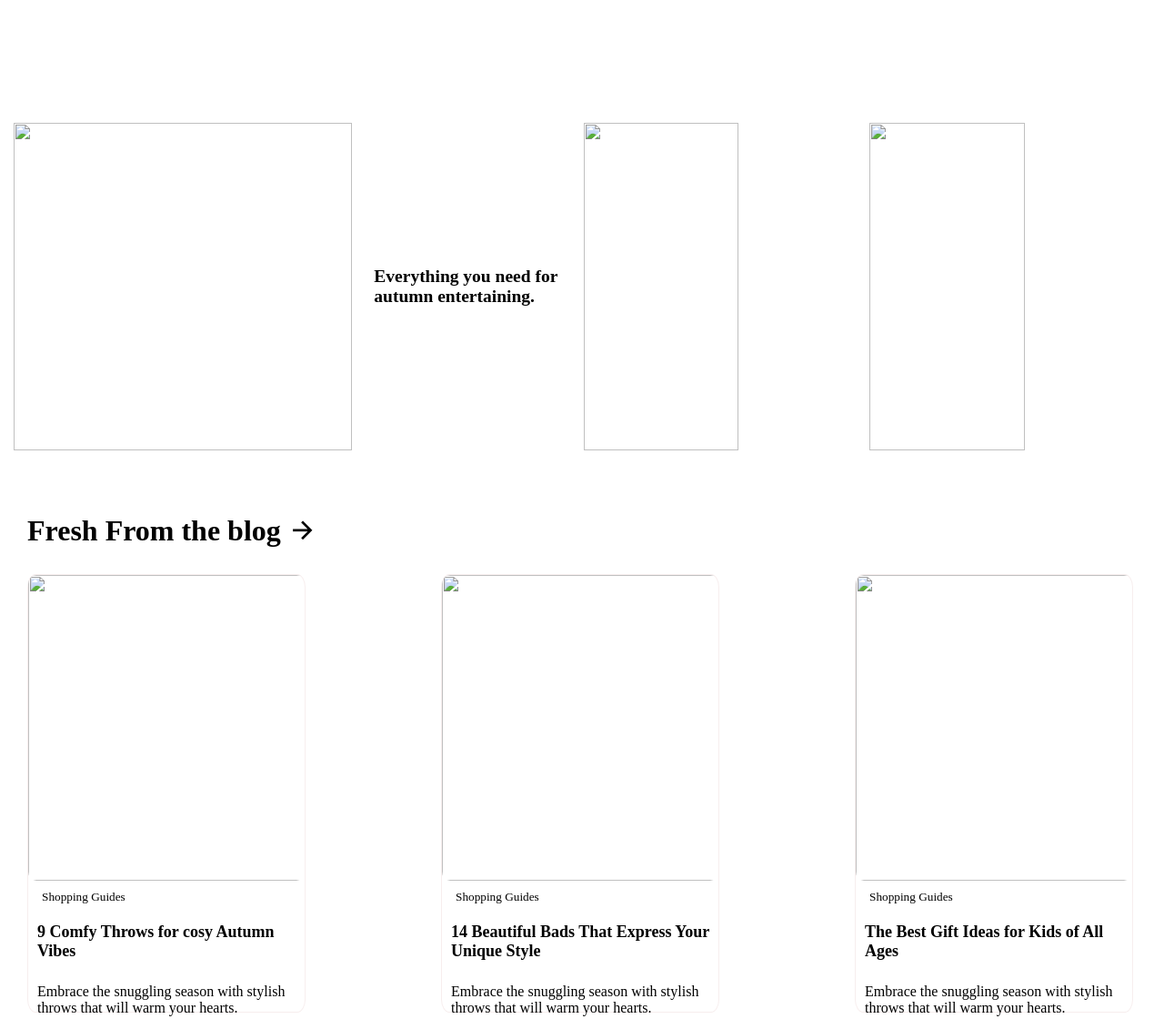
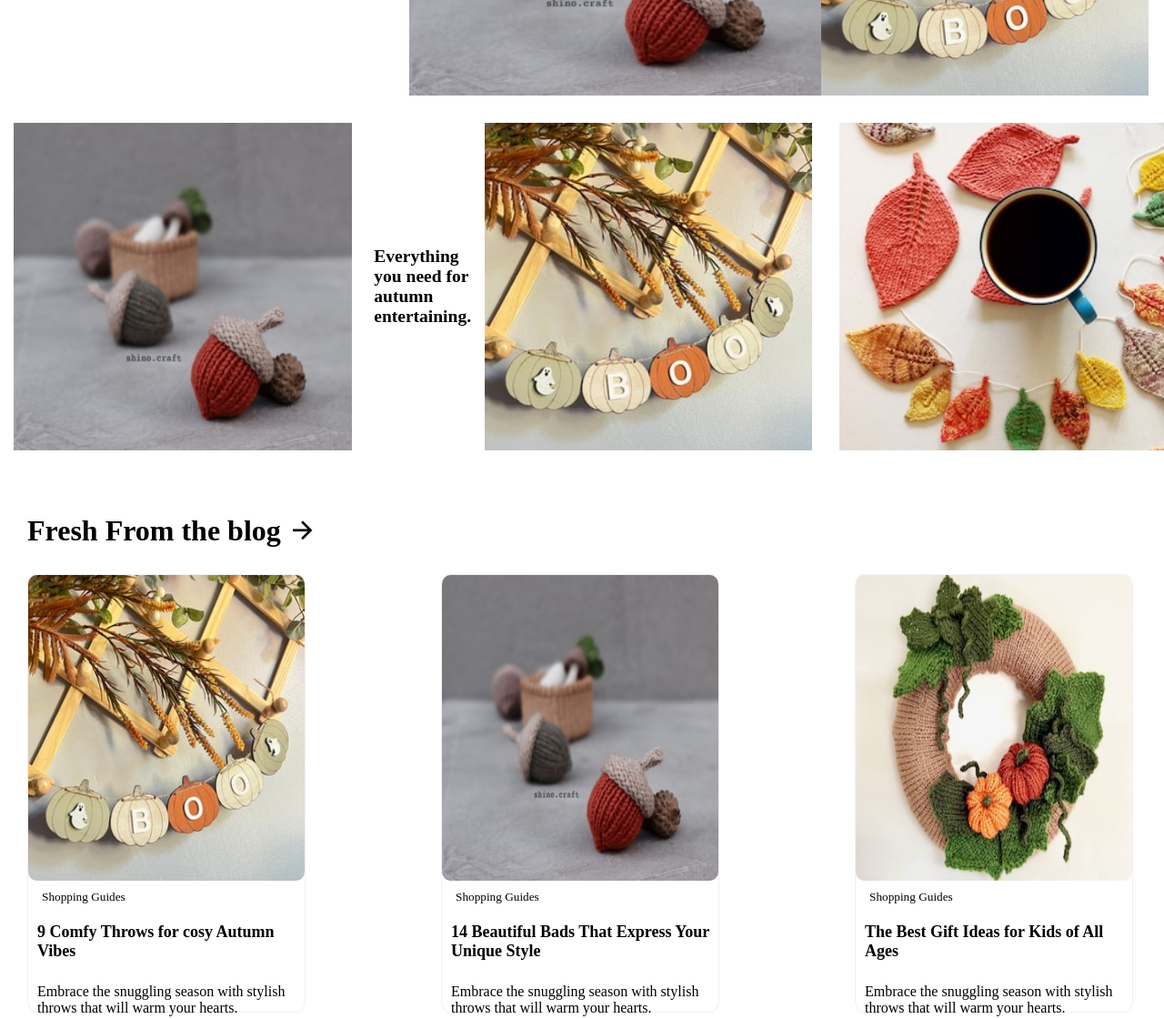
Before and after one commit to vthakare321/projectEtsy, a plain HTML site: page index.html in a window 1280 px wide. Shown: the part 1560-2680 px from the top of the page at 91% size. Drawn offline with nearby package versions, Linux system fonts and the light colour scheme.

Commit message:
Update index.html

```diff
--- a/index.html
+++ b/index.html
@@ -90,7 +90,7 @@
         </div>
         <div id="page2-right">
             <div id="page2-right-up">
-                <img src="/il_300x300.5337414309_9bil.jpg"
+                <img src="il_300x300.5337414309_9bil.jpg"
                     alt="">
                 <img src="il_340x270.2417273052_i78a.jpg"
                     alt="">
@@ -137,25 +137,25 @@
                 <h5>Shop ths unique finds :</h5>
             </div>
             <div id="page4-up-left">
-                <img src="/image/Etsy India - Shop for handmade_ vintage_ custom_ and unique gifts for everyone/il_340x270.2417273052_i78a.jpg"
+                <img src="il_340x270.2417273052_i78a.jpg"
                     alt="">
-                <img src="/image/Etsy India - Shop for handmade_ vintage_ custom_ and unique gifts for everyone/il_300x300.5337414309_9bil.jpg"
+                <img src="il_300x300.5337414309_9bil.jpg"
                     alt="">
                 <!-- <img src="/image/Etsy India - Shop for handmade_ vintage_ custom_ and unique gifts for everyone/il_340x270.4243184852_k7df.jpg" alt=""> -->
             </div>
         </div>
         <div id="page4-down">
             <div id="page4-down-right">
-                <img src="/image/Etsy India - Shop for handmade_ vintage_ custom_ and unique gifts for everyone/il_340x270.2417273052_i78a.jpg"
+                <img src="il_340x270.2417273052_i78a.jpg"
                     alt="">
             </div>
             <div id="page4-down-left">
                 <div id="page4-down-h2">
                     <h2>Everything you need for autumn entertaining.</h2>
                 </div>
-                <img src="/image/Etsy India - Shop for handmade_ vintage_ custom_ and unique gifts for everyone/il_300x300.5337414309_9bil.jpg"
+                <img src="il_300x300.5337414309_9bil.jpg"
                     alt="">
-                <img src="/image/Etsy India - Shop for handmade_ vintage_ custom_ and unique gifts for everyone/il_340x270.4243184852_k7df.jpg"
+                <img src="il_340x270.4243184852_k7df.jpg"
                     alt="">
 
             </div>
@@ -169,7 +169,7 @@
 
         <div class="card">
             <div class="card-img">
-                <img src="/image/Etsy India - Shop for handmade_ vintage_ custom_ and unique gifts for everyone/il_300x300.5337414309_9bil.jpg"
+                <img src="il_300x300.5337414309_9bil.jpg"
                     alt="">
             </div>
             <div class="card-content">
@@ -180,7 +180,7 @@
         </div>
         <div class="card">
             <div class="card-img">
-                <img src="/image/Etsy India - Shop for handmade_ vintage_ custom_ and unique gifts for everyone/il_340x270.2417273052_i78a.jpg"
+                <img src="il_340x270.2417273052_i78a.jpg"
                     alt="">
             </div>
             <div class="card-content">
@@ -192,7 +192,7 @@
 
         <div class="card">
             <div class="card-img">
-                <img src="/image/Etsy India - Shop for handmade_ vintage_ custom_ and unique gifts for everyone/il_340x270.5168393562_4nvn.jpg"
+                <img src="il_340x270.5168393562_4nvn.jpg"
                     alt="">
             </div>
             <div class="card-content">
@@ -279,7 +279,7 @@
         <!-- footer -->
         <div id="footer">
             <div id="footer-left">
-                <img src="/image/Etsy India - Shop for handmade_ vintage_ custom_ and unique gifts for everyone/download (1).svg"
+                <img src="download (1).svg"
                     alt="">
                 <h5>India | English(IN) | Rs(INR)</h5>
             </div>
```
